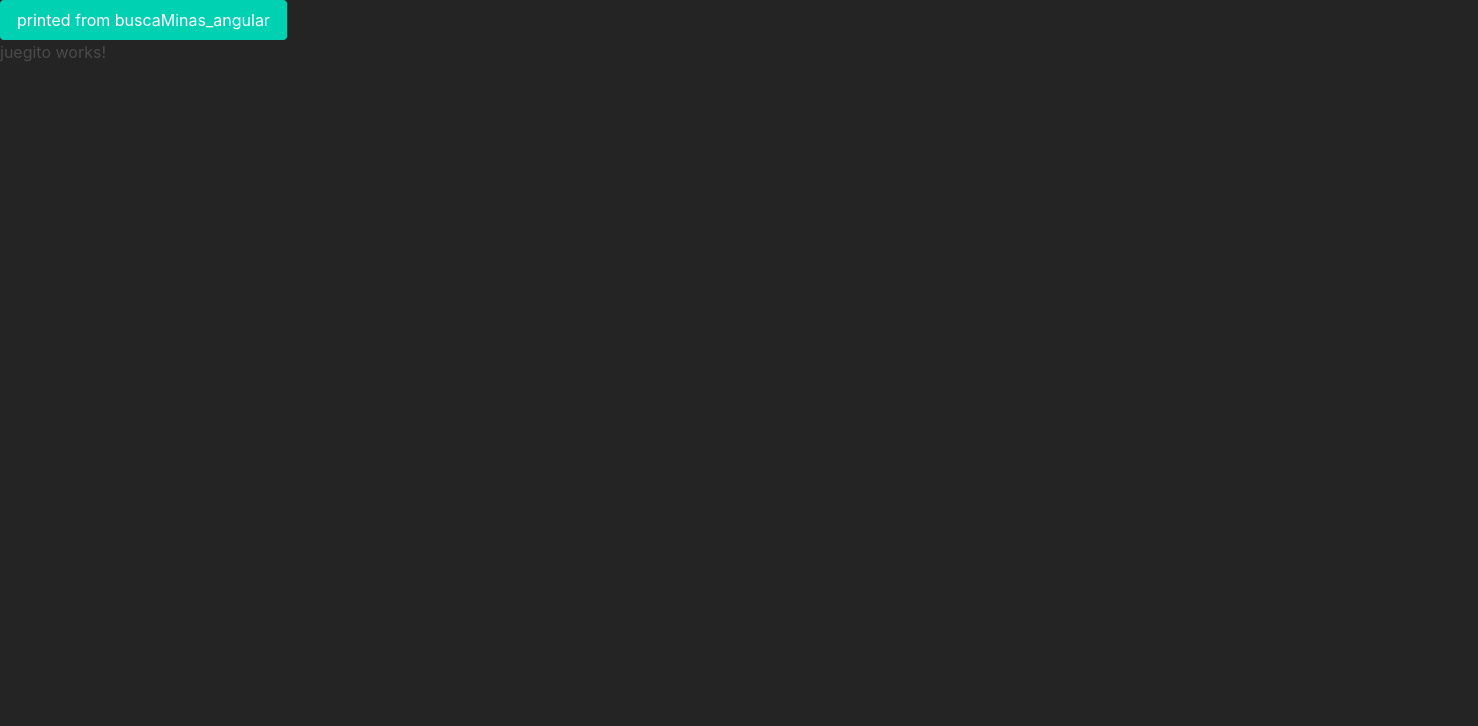
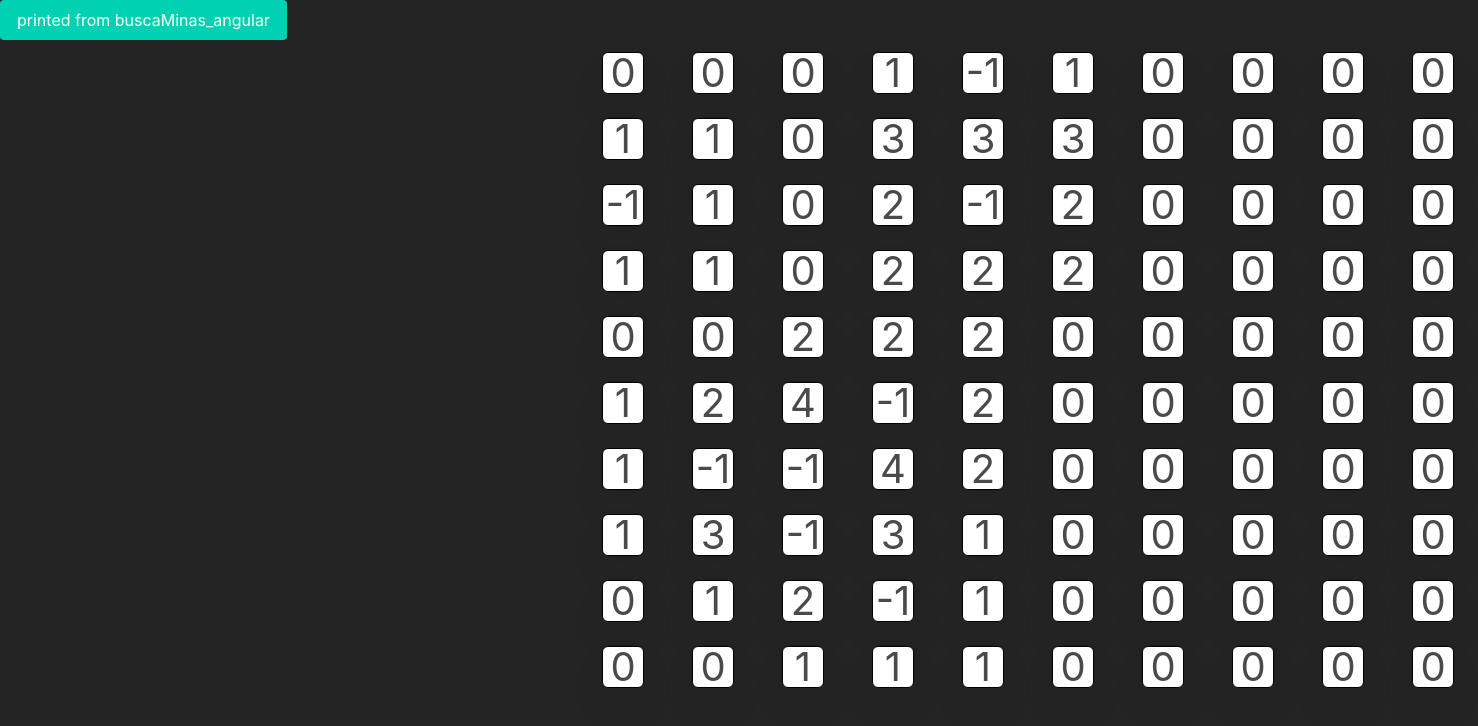
Before and after one commit to fnpratto/buscaMinas, an Angular app: page / in a window 1280 px wide. Shown: the top 726 px of the page, 1478 px wide, since content can reach past the window. Built offline with nearby package versions, Linux system fonts and the light colour scheme.

Commit message:
componente de tablero

```diff
--- a/src/app/juegito/juegito.component.css
+++ b/src/app/juegito/juegito.component.css
@@ -0,0 +1,15 @@
+.tablero {
+  width: 100px;
+  height: 100px;
+}
+
+.box {
+  width: 10px;
+  height: 10px;
+  border: 1px solid black;
+  display: flex;
+  justify-content: center;
+  align-items: center;
+  font-size: 40px;
+  cursor: pointer;
+}
--- a/src/app/juegito/juegito.component.html
+++ b/src/app/juegito/juegito.component.html
@@ -1,3 +1,15 @@
-<p>juegito works!</p>
-
-<!-- create class111111!!!!!!??????????????? -->
+<div class="container tablero">
+  <div class="columns">
+    <div *ngFor="let fila of tablero" class="column">
+      <div *ngFor="let celda of fila" class="column">
+        <div
+          class="box has-text-centered"
+          (click)="revelar(celda)"
+          [ngClass]="{ 'has-background-primary': celda.revelado }"
+        >
+          {{ celda.valor }}
+        </div>
+      </div>
+    </div>
+  </div>
+</div>
--- a/src/app/juegito/juegito.component.ts
+++ b/src/app/juegito/juegito.component.ts
@@ -24,33 +24,51 @@ export class JuegitoComponent {
     this.colocarMinas();
   }
 
-  inicializarTablero() {
-    let un_casillero: casillero = { valor: 0, revelado: false, bandera: false, mina: false };
+  private inicializarTablero() {
     for (let i = 0; i < this.filas; i++) {
       this.tablero[i] = [];
       for (let j = 0; j < this.columnas; j++) {
+        let un_casillero: casillero = { valor: 0, revelado: false, bandera: false, mina: false };
         this.tablero[i][j] = un_casillero;
       }
     }
   }
 
-  /**
-   * Places mines randomly on the game board.
-   */
-  colocarMinas() {
+  private colocarMinas() {
     let minasColocadas = 0;
     while (minasColocadas < this.minas) {
       let fila = Math.floor(Math.random() * this.filas);
       let columna = Math.floor(Math.random() * this.columnas);
-      modificarCasillasCercanas(fila, columna);
+      this.tablero[fila][columna].mina = true;
+      this.tablero[fila][columna].valor = -1;
+      this.modificarCasillasCercanas(fila, columna);
       minasColocadas++;
     }
-
   }
 
+  private modificarCasillasCercanas(fila: number, columna: number) {
+    for (let i = fila - 1; i <= fila + 1; i++) {
+      for (let j = columna - 1; j <= columna + 1; j++) {
+        if (this.en_matriz(i, j) && !this.tablero[i][j].mina) {
+          this.tablero[i][j].valor++;
+        }
+      }
+    }
+  }
+
+  private en_matriz(i: number, j: number) {
+    return i >= 0 && i < this.filas && j >= 0 && j < this.columnas
+  }
+
+  public revelar(celda: casillero) {
+    if (this.gameOver || celda.revelado || celda.bandera) {
+      return;
+    }
+
+    if (celda.mina) {
+      this.gameOver = true;
+    }
+
+    celda.revelado = true;
+  }
 }
-
-function modificarCasillasCercanas(fila: number, columna: number) {
-
-
-}
```
